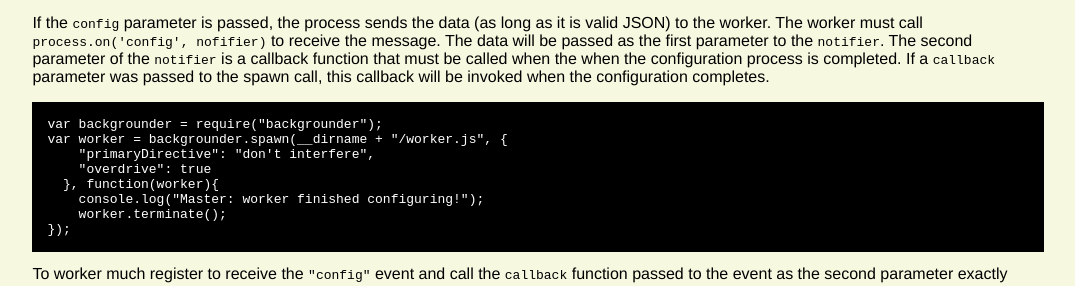
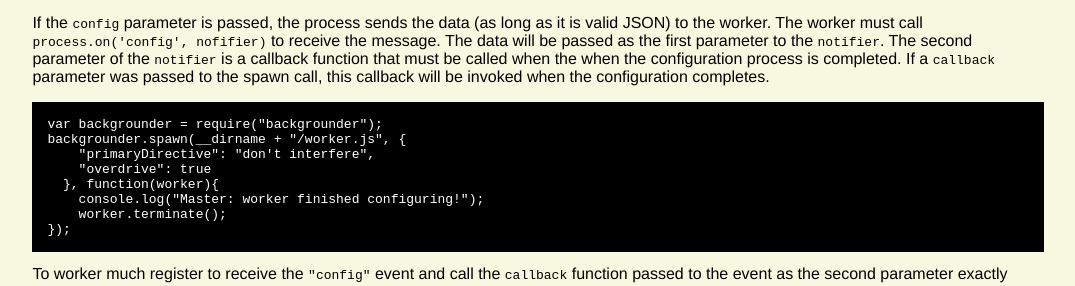
Before and after one commit to jolira/backgrounder, a plain HTML site: page index.html in a window 1280 px wide. Shown: the part 907-1193 px from the top of the page, without its empty margins (102-1177 px from the left). Drawn offline with Linux system fonts and the light colour scheme.

Commit message:
simplifying the example.

```diff
--- a/index.html
+++ b/index.html
@@ -78,7 +78,7 @@ that must be called when the when the configuration process is completed. If a <
 to the spawn call, this callback will be invoked when the configuration completes.</p>
 
 <pre><code>var backgrounder = require("backgrounder");
-var worker = backgrounder.spawn(__dirname + "/worker.js", {
+backgrounder.spawn(__dirname + "/worker.js", {
     "primaryDirective": "don't interfere",
     "overdrive": true
   }, function(worker){
```
